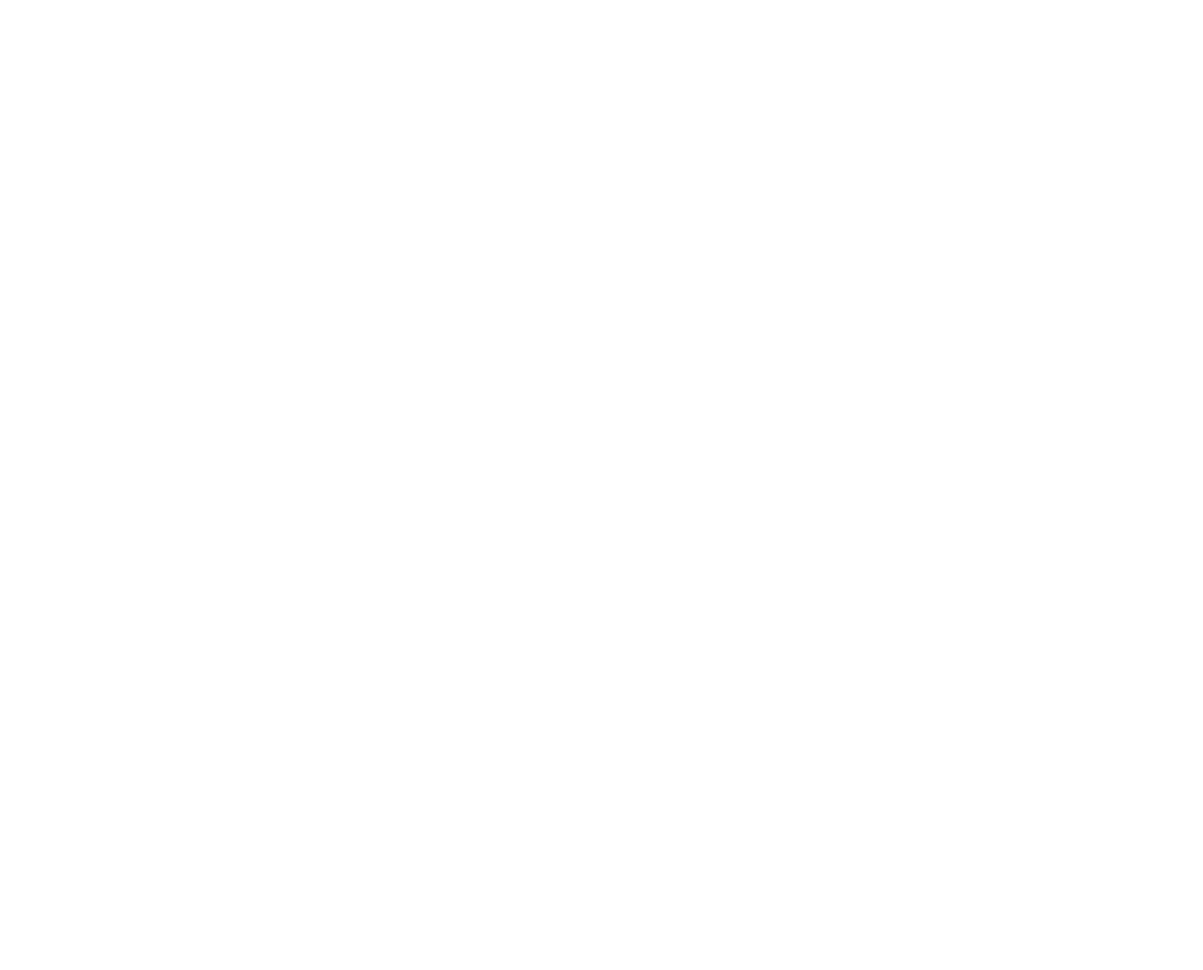
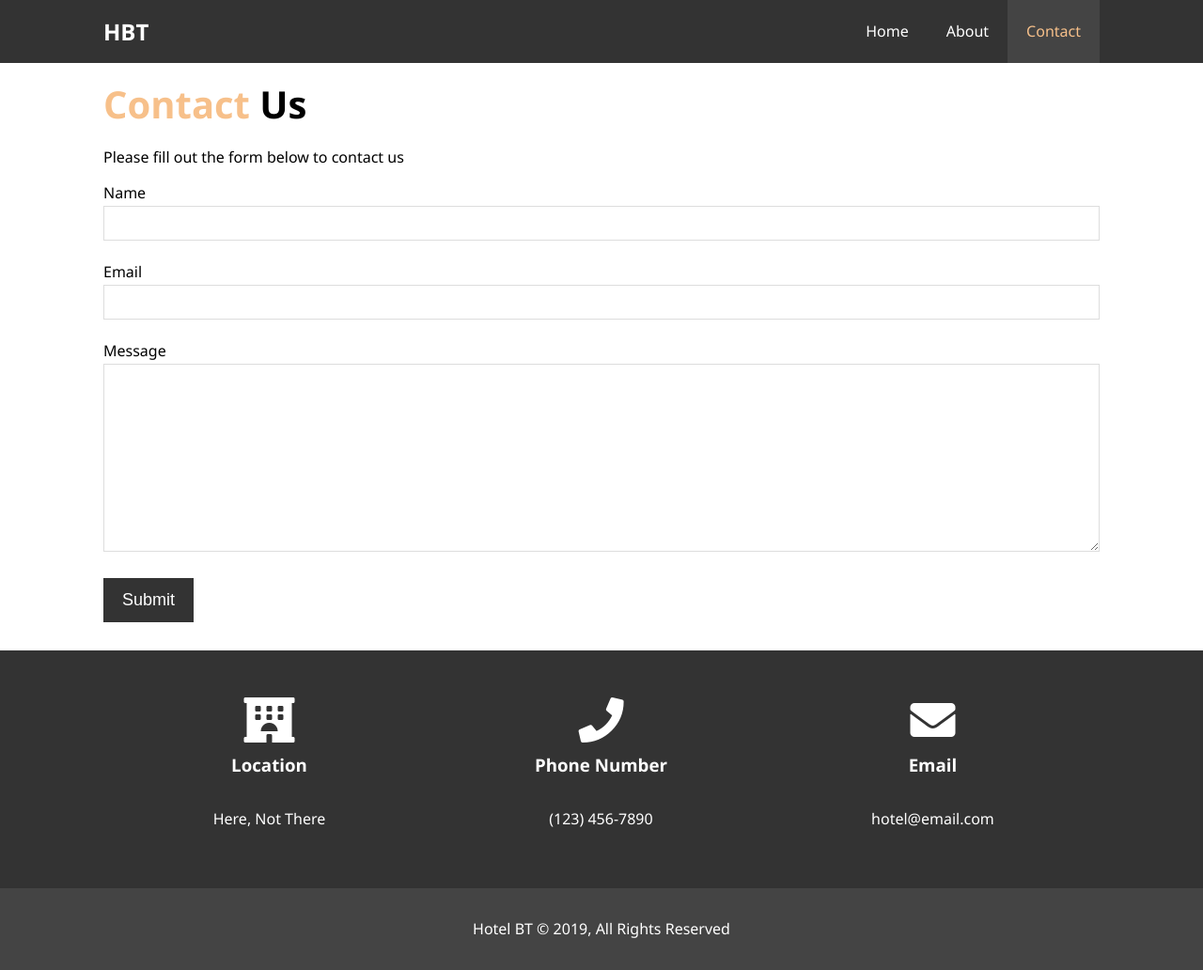
Before and after one commit to louiephilip22/hotel_website, a plain HTML site: page contact.html in a window 1280 px wide. Shown: the whole page at 94% size. Before the commit the page ends 800 px from the top, so only its background shows below. Drawn offline with Linux system fonts and the light colour scheme.

Commit message:
Added Contact page

```diff
--- a/contact.html
+++ b/contact.html
@@ -0,0 +1,73 @@
+<!DOCTYPE html>
+<html lang="en">
+<head>
+  <meta charset="UTF-8">
+  <meta name="viewport" content="width=device-width, initial-scale=1.0">
+  <meta http-equiv="X-UA-Compatible" content="ie=edge">
+  <meta name="description" content=" Welcome to the most extraordinary hotel in Toronto, Ontario">
+  <meta name="keywords" content="hotel, toronto hotel, ontario hotel">
+  <link rel="stylesheet" href="https://use.fontawesome.com/releases/v5.7.2/css/all.css" integrity="sha384-fnmOCqbTlWIlj8LyTjo7mOUStjsKC4pOpQbqyi7RrhN7udi9RwhKkMHpvLbHG9Sr" crossorigin="anonymous">
+  <link rel="stylesheet" href="css/style.css">
+  <title>Hotel BT | Contact </title>
+</head>
+<body>
+  <header>
+    <nav id="navbar">
+      <div class="container">
+        <h1 class="logo"><a href="index.html">HBT</a></h1>
+        <ul>
+          <li><a href="index.html">Home</a></li>
+          <li><a href="about.html">About</a></li>
+          <li><a class="current" href="contact.html">Contact</a></li>
+        </ul>
+      </div>
+    </nav>
+  </header>
+
+  <section id="contact-form" class="py-3">
+    <div class="container">
+      <h1 class="l-heading"><span class="text-primary">Contact</span> Us</h1>
+      <p>Please fill out the form below to contact us</p>
+      <form action="process.php">
+        <div class="form-group">
+          <label for="name">Name</label>
+          <input type="text" name="name" id="name">
+        </div>
+        <div class="form-group">
+          <label for="email">Email</label>
+          <input type="email" name="email" id="email">
+        </div>
+        <div class="form-group">
+          <label for="message">Message</label>
+          <textarea name="message" id="message"></textarea>
+        </div>
+        <button type="submit" class="btn">Submit</button>
+      </form>
+    </div>
+  </section>
+
+  <section id="contact-info" class="bg-dark">
+    <div class="container">
+      <div class="box">
+          <i class="fas fa-hotel fa-3x"></i>
+          <h3>Location</h3>
+          <p>Here, Not There</p>
+        </div>
+        <div class="box">
+          <i class="fas fa-phone fa-3x"></i>
+          <h3>Phone Number</h3>
+          <p>(123) 456-7890</p>
+        </div>
+        <div class="box">
+          <i class="fas fa-envelope fa-3x"></i>
+          <h3>Email</h3>
+          <p>hotel@email.com</p>
+        </div>
+    </div>
+  </section>
+
+  <footer id="main-footer">
+    <p>Hotel BT &copy; 2019, All Rights Reserved</p>
+  </footer>
+</body>
+</html>
--- a/css/style.css
+++ b/css/style.css
@@ -239,6 +239,33 @@ p {
   border-radius: 50%;
 }
 
+/* Contact Form */
+#contact-form .form-group {
+  margin-bottom: 20px;
+}
+
+#contact-form label {
+  diplay: block;
+  margin-bottom: 5px;
+}
+
+#contact-form input,
+#contact-form textarea {
+  width: 100%;
+  padding: 10px;
+  border: 1px #ddd solid;
+}
+
+#contact-form textarea {
+  height: 200px;
+}
+
+#contact-form input:focus,
+#contact-form textarea:focus {
+  outline: none;
+  border-color: #f7c08a;
+}
+
 /* Footer */
 #main-footer {
   text-align: center;
```
Also changed, not shown: about.html (+1 -1 lines).
